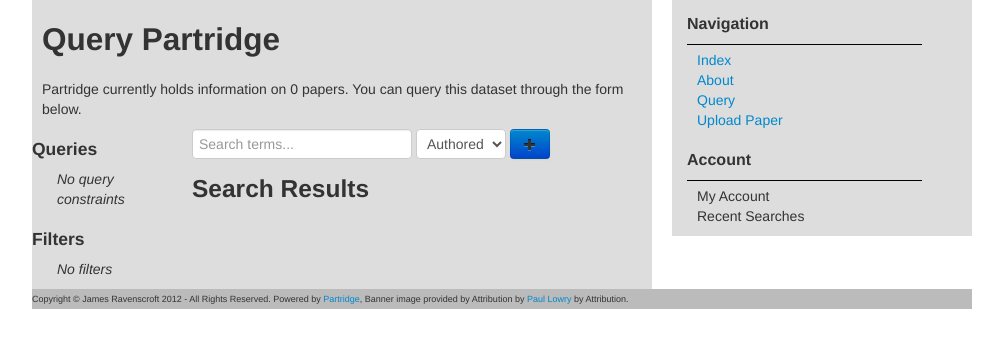
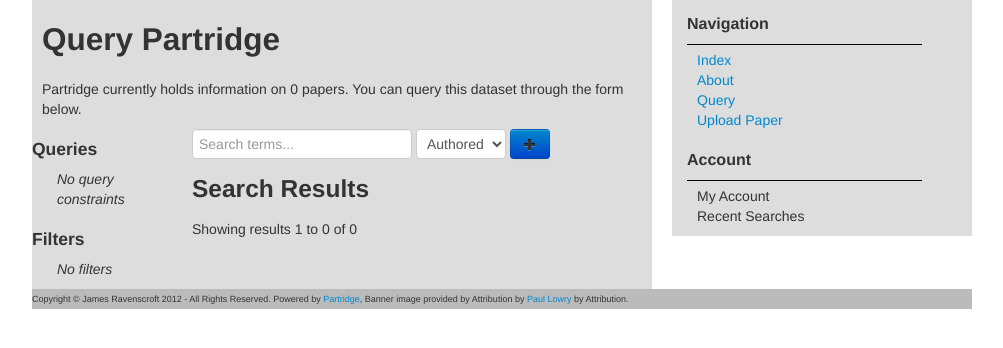
Before and after one commit to ravenscroftj/partridge, a Flask app: page /query in a window 1280 px wide. Shown: the part 200-548 px from the top of the page, without its empty margins (138-1141 px from the left). Run offline with Flask 2, Linux system fonts and the light colour scheme; data that the repository does not hold is empty; parts of the project's set-up code (start-up, migrations or seed data) failed here and were passed over.

Commit message:
Now have result counts working on results page

```diff
--- a/partridge/static/js/queryform.js
+++ b/partridge/static/js/queryform.js
@@ -34,6 +34,7 @@
 
 }
 
+var offset = 0;
 
 /**
  * Callback function from get request for papers
@@ -41,7 +42,11 @@
  */
 function showResults( getResult ){
 
-   $("#searchResults").html(getResult);
+   $("#resultStats").html("Showing results " +
+   (1+offset) + " to " + (offset + getResult.count)
+   + " of " + getResult.total);
+
+   $("#searchResults").html(getResult.html);
 
 }
 
--- a/partridge/templates/query.html
+++ b/partridge/templates/query.html
@@ -82,8 +82,13 @@
 
         <h3>Search Results</h3>
 
+        <div id="resultStats"></div>
+
         <div id="searchResults">
         <img src="/static/img/loader.gif" alt="loading results..." />
+        </div>
+
+        <div id="paginationStuff" class="pagination">
         </div>
 
         </div>
--- a/partridge/views/query.py
+++ b/partridge/views/query.py
@@ -1,6 +1,6 @@
 """Views related to querying partridge"""
 
-from flask import render_template,request
+from flask import render_template,request,jsonify
 from partridge.models import db
 from partridge.models.doc import Paper, C_ABRV
 
@@ -18,10 +18,15 @@
 
     if(searchterms != ''):
 
-        papers = Paper.query.limit(30).all()
+        q = Paper.query
 
-        return render_template("query_result.html",
-            papers=papers)
+
+        papers = q.limit(30).all()
+
+        result_count = len(papers)
+
+        return jsonify(html=render_template("query_result.html",
+            papers=papers), total=q.count(), count=len(papers))
     else:
         return render_template("query.html",
             paper_count=papercount,
```
